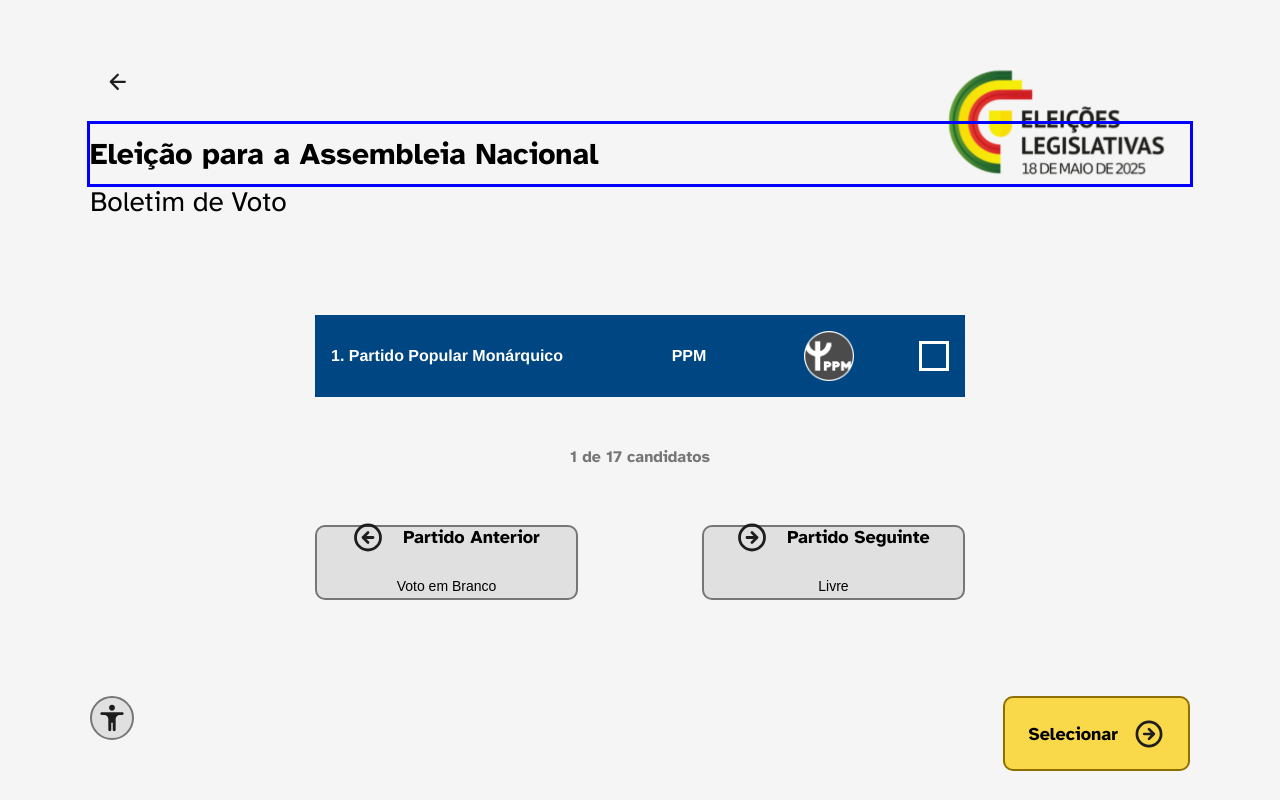
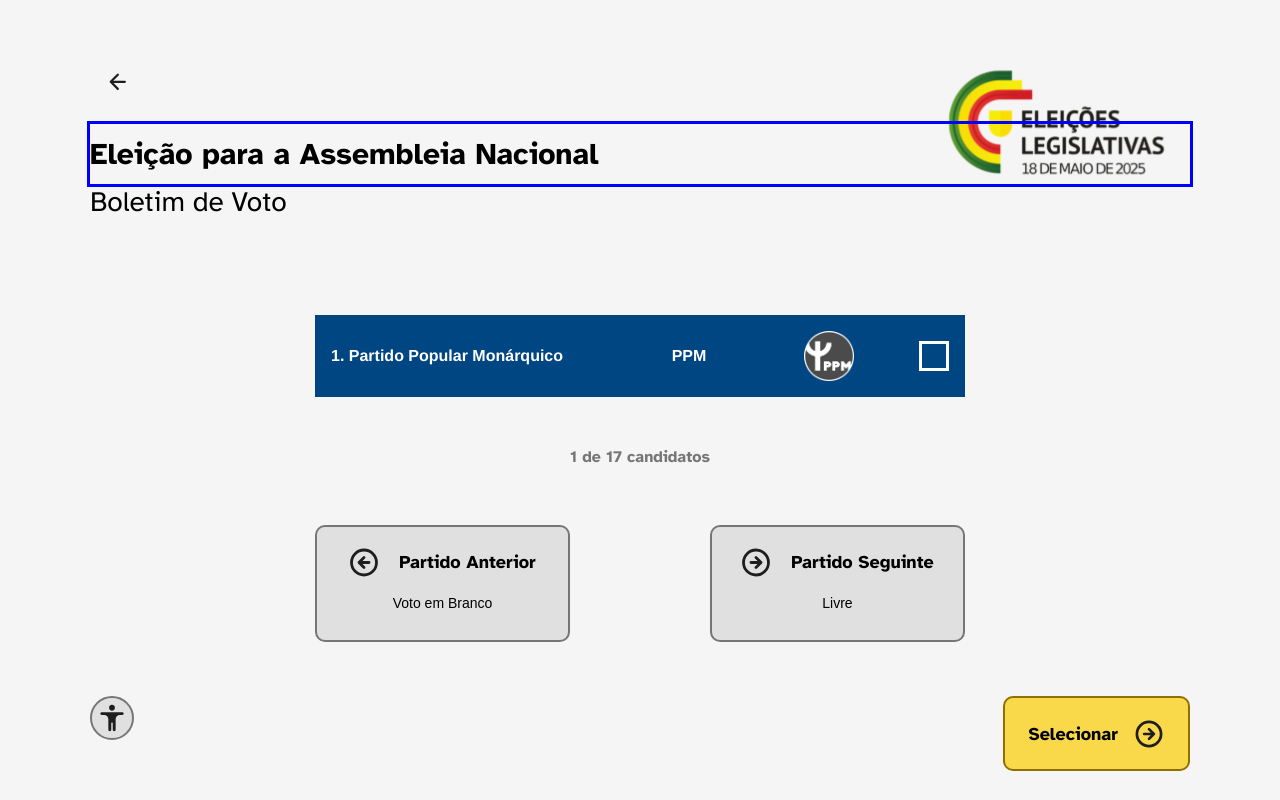
Before and after one commit to constancacc/Voto-Acessivel, a React (Vite) app in the folder voto-acessivel/: page /boletim-legislativas in a window 1280 px wide. Built offline with nearby package versions, Linux system fonts and the light colour scheme.

Commit message:
bug fix botões de acessibilidade

```diff
--- a/voto-acessivel/src/components/Boletim-screen-reader.jsx
+++ b/voto-acessivel/src/components/Boletim-screen-reader.jsx
@@ -69,7 +69,7 @@ export default function BoletimVoto() {
 
         <div className="boletim-botoes">
           <button
-            className="custom-button secondary partido-anterior"
+            className="screen-reader-btn secondary partido-anterior"
             onClick={irParaAnterior}
           >
             <div className="custom-button-content-2">
@@ -88,7 +88,7 @@ export default function BoletimVoto() {
           </button>
 
           <button
-            className="custom-button secondary partido-anterior"
+            className="screen-reader-btn secondary partido-anterior"
             onClick={irParaSeguinte}
           >
             <div className="custom-button-content-2">
--- a/voto-acessivel/src/styles/boletim-screen-reader.css
+++ b/voto-acessivel/src/styles/boletim-screen-reader.css
@@ -148,3 +148,14 @@
   color:var(--secundary-stroke);
   margin: 0;
 }
+
+.screen-reader-btn{
+  display: inline-flex;
+  padding: 20px;
+  flex-direction: column;
+  justify-content: space-between;
+  align-items: center;
+  flex-shrink: 0;
+
+  border-radius: 10px;
+}
```
